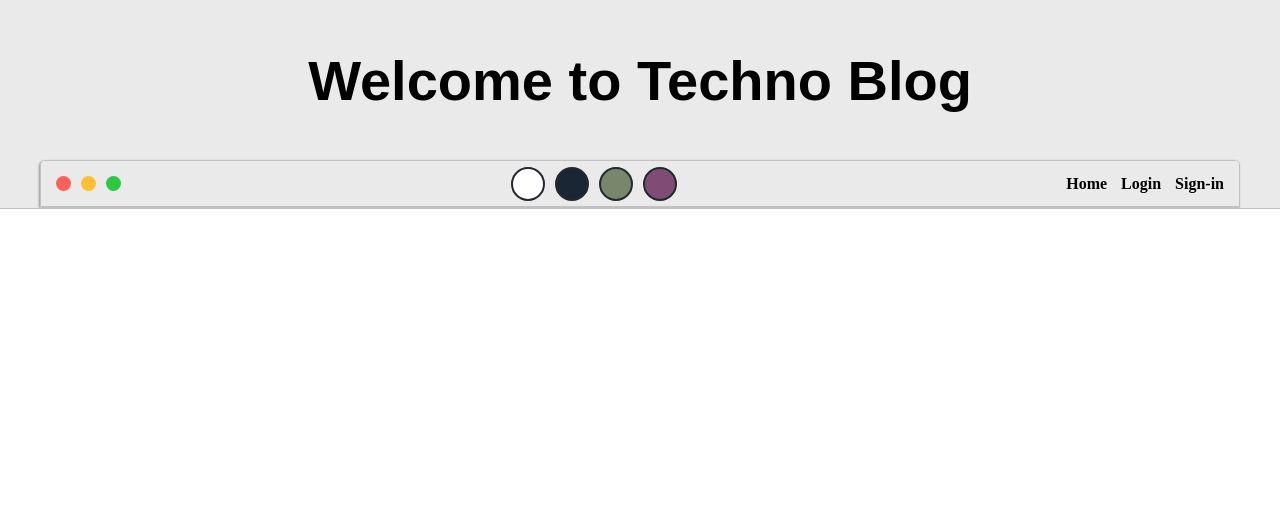
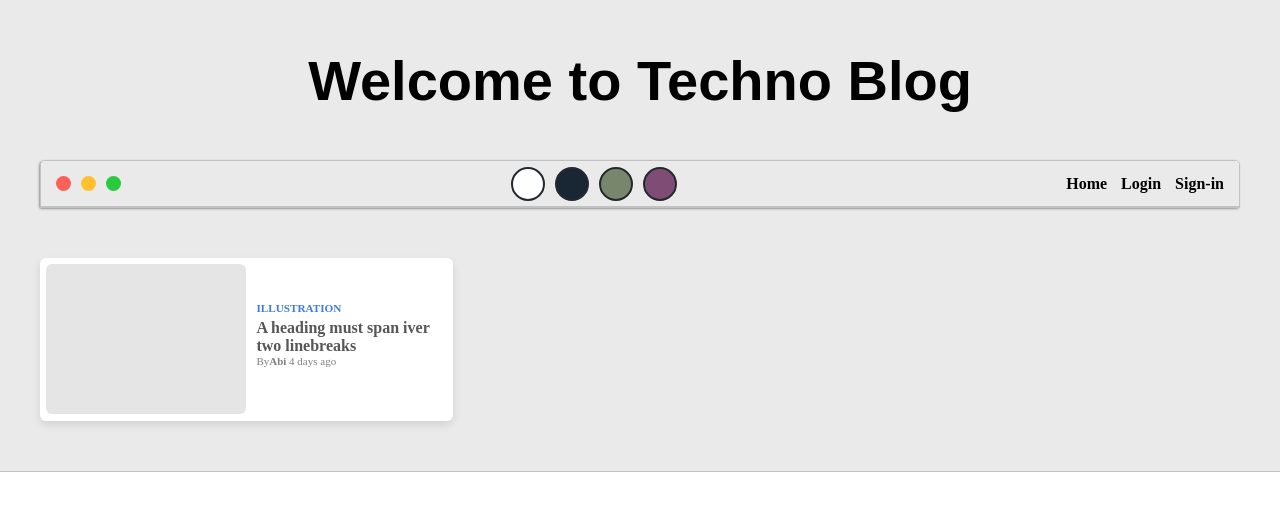
Before and after one commit to Kathan1999/Portfolio, a Django app: page /blog in a window 1280 px wide. Shown: the top 511 px of the page. Run offline with Django 5.2, Linux system fonts and the light colour scheme.

Commit message:
card has been added

```diff
--- a/Home/static/css/blog.css
+++ b/Home/static/css/blog.css
@@ -150,3 +150,82 @@ a{
 #purple-mode{
     background-color: #7e4c74;
 }
+
+.left-column{
+    grid-area: left-column;
+    padding-top: 50px;
+    padding-bottom: 50px;
+}
+
+.card{
+    display: flex;
+    align-items: center;
+    width: 400px;
+    background: white;
+    padding: 0.4em;
+    border-radius: 6px;
+    box-shadow: 0 4px 8px rgba(0,0,0,0.1);
+}
+
+.card-image{
+    background-color: rgba(0,0,0,0.1);
+    width: 200px;
+    height: 150px;
+    border-radius: 6px;
+    flex-shrink: 0;
+    margin-right: 10px;
+    background-size: cover;
+    background-position: center;
+    background-repeat: no-repeat;
+}
+
+.card-image:hover{
+    transform: scale(0.98);
+    transition: transform 0,3s ease;
+}
+
+.card-content{
+    display: flex;
+    flex-direction: column;
+    justify-content: center;
+    height: 100%;
+}
+
+.category{
+    text-transform: uppercase;
+    font-size: 0.7em;
+    font-weight: 600;
+    color: rgb(63, 121, 230);
+    padding-bottom: 5px;
+    text-align: left;
+}
+
+.category:hover{
+    cursor: pointer;
+}
+
+.heading{
+    font-weight: 600;
+    color: rgb(88,87,87);
+    margin-bottom: 10px;
+    text-align: left;
+}
+
+.heading:hover{
+    cursor: pointer;
+}
+
+.author{
+    color: gray;
+    font-weight: 400;
+    font-size: 11px;
+    text-align: left;
+}
+
+.name{
+    font-weight: 600;
+}
+
+.name:hover{
+    cursor: pointer;
+}
--- a/Home/templates/blog.html
+++ b/Home/templates/blog.html
@@ -38,6 +38,21 @@
                         </ul>
                     </div>
                 </div>
+
+                <div class="left-column">
+                    <div class="card">
+                        <div class="card-image"></div>
+                        <div class="card-content">
+                            <div class="category">Illustration</div>
+                            <div class="heading">
+                                A heading must span iver two linebreaks
+                                <div class="author">By<span class="name">Abi</span> 4 days ago</div>
+                            </div>
+                        </div>
+                    </div>
+                </div>
+
+
             </div>
         </section>
 
```
